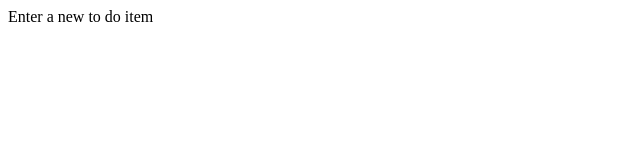
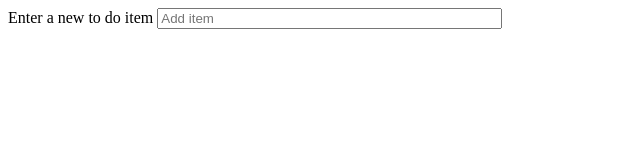
Before and after one commit to CJones001/TODO_LIST, a plain HTML site: page index.html in a window 1280 px wide. Shown: the whole page, without its empty margins (0-640 px from the left). Drawn offline with Linux system fonts and the light colour scheme.

Commit message:
Created the input field

```diff
--- a/index.html
+++ b/index.html
@@ -12,6 +12,8 @@
             <!-- Input field -->
             <form id="item-entry-form">
                     <label for="newItem">Enter a new to do item</label>
+                    <!-- Input New List Item Here -->
+                    <input id="newItem" type="text" size="40" autocomplete="off" placeholder="Add item" tabindex="0">
             </form>
         </section>
     </main>
```
